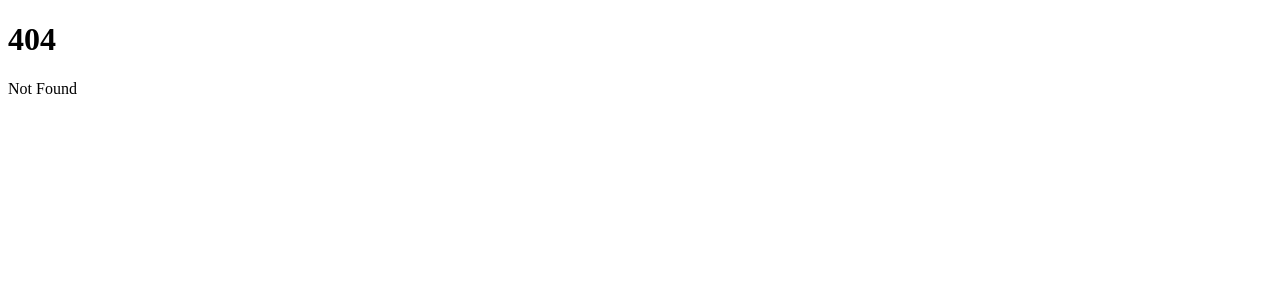
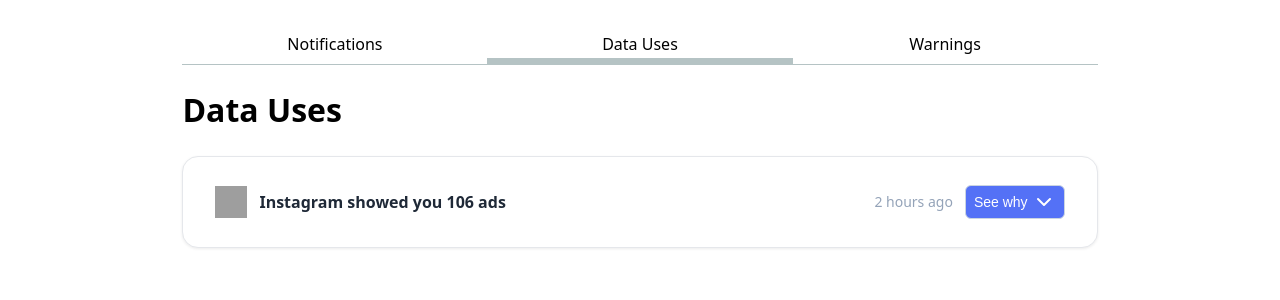
Before and after one commit to nicolatl/mytrace-web, a SvelteKit app: page /datauses in a window 1280 px wide. Before the commit this address had no page. Shown: the top 300 px of the page. Built offline with nearby package versions, Linux system fonts and the light colour scheme; grey boxes are pictures that could not be loaded.

Commit message:
prototype data uses card

```diff
--- a/src/app.html
+++ b/src/app.html
@@ -5,6 +5,9 @@
 		<link rel="icon" href="%sveltekit.assets%/favicon.png" />
 		<meta name="viewport" content="width=device-width" />
 		%sveltekit.head%
+		<title>MyTrace Web</title>
+		<link rel="stylesheet" href="%sveltekit.assets%/style.css" />
+		<script src="%sveltekit.assets%/global.js" type="module"></script>
 	</head>
 	<body data-sveltekit-preload-data="hover">
 		<div style="display: contents">%sveltekit.body%</div>
--- /dev/null
+++ b/src/lib/DataUse.svelte
@@ -0,0 +1,67 @@
+<script>
+  import { ChevronDown, ChevronUp } from 'lucide-svelte';
+
+  export let data;
+  export let logosrc;
+
+  let expanded = false;
+
+  function toggleExpand() {
+    expanded = !expanded;
+  }
+</script>
+
+<div class="card">
+  <div class="card-header">
+    <img src={logosrc} alt="Company logo" width="32" height="32" />
+
+    <div class="title">
+      <h3>
+        {data.context.controller} {data.context.operation}
+      </h3>
+    </div>
+
+    <div style="margin-left: auto; display: flex; gap: 0.75rem; align-items: center;">
+      <span class="timestamp">{data.timestamp}</span>
+      <button on:click={toggleExpand}>
+        {#if expanded}
+          Hide <ChevronUp width="16" height="16" />
+        {:else}
+          See why <ChevronDown width="16" height="16" />
+        {/if}
+      </button>
+    </div>
+  </div>
+
+  {#if expanded}
+  <div class="card-expanded">
+
+    <h4>Data Used</h4>
+    <ul class="data-used-list">
+      {#each data.context.data as item}
+        <li>
+          <img src={item.logo} alt={item.provider} class="data-logo" />
+          <div class="data-info">
+            <div class="data-type">{item.type}</div>
+            <div class="data-provider">Provided by {item.provider}</div>
+          </div>
+        </li>
+      {/each}
+    </ul>
+
+    <h4>Used Because</h4>
+    <div class="consent-info">
+      <p><strong>Status:</strong> {data.context.basis.status}</p>
+      <p><strong>Expires:</strong> {data.context.basis.expiry}</p>
+      <ul>
+        {#each data.context.basis.terms as [datum, purpose]}
+          <li><strong>{datum}</strong> for {purpose}</li>
+        {/each}
+      </ul>
+    </div>
+
+  </div>
+{/if}
+
+
+</div>
--- /dev/null
+++ b/src/routes/+layout.svelte
@@ -0,0 +1,43 @@
+<script>
+    import { page } from "$app/stores";
+    let pages = [
+        { url: "./", title: "Notifications" },
+        { url: "./datauses", title: "Data Uses" },
+        { url: "./warnings", title: "Warnings" }
+    ];
+
+</script>
+
+<html lang="en">
+    <nav>
+        {#each pages as p}
+            <a href={p.url} class:current={"." + $page.route.id === p.url}>
+                {p.title}
+            </a>
+        {/each}
+    </nav>
+</html>
+<style>
+    nav {
+        --border-color: oklch(50% 10% 200 / 40%);
+        display: flex;
+        margin-bottom: 1rem;
+        border-bottom: 1px solid var(--border-color);
+    }
+    nav a {
+        flex: 1;
+        text-decoration: none;
+        color: inherit;
+        text-align: center;
+        padding: 0.5em;
+    }
+    nav a.current {
+        border-bottom: 0.4em solid var(--border-color);
+        padding-bottom: 0.1em;
+    }
+    nav a:hover {
+        border-bottom: 0.4em solid var(--color-accent);
+        padding-bottom: 0.1em;
+    }
+</style>
+<slot />
--- a/src/routes/+page.svelte
+++ b/src/routes/+page.svelte
@@ -1,2 +1,2 @@
-<h1>Welcome to SvelteKit</h1>
-<p>Visit <a href="https://kit.svelte.dev">kit.svelte.dev</a> to read the documentation</p>
+<h1>Notifications</h1>
+<p></p>
--- /dev/null
+++ b/src/routes/datauses/+page.svelte
@@ -0,0 +1,36 @@
+<script>
+    import DataUse from "$lib/DataUse.svelte";
+</script>
+<h1>Data Uses</h1>
+<DataUse data={{
+  context: {
+    controller: "Instagram",
+    operation: "showed you 106 ads",
+    data: [
+    {
+      type: "Browsing data",
+      provider: "Google",
+      logo: "https://upload.wikimedia.org/wikipedia/commons/2/2f/Google_2015_logo.svg"
+    },
+    {
+      type: "Purchase history",
+      provider: "Amazon",
+      logo: "https://upload.wikimedia.org/wikipedia/commons/a/a9/Amazon_logo.svg"
+    },
+    {
+      type: "Content interactions",
+      provider: "Instagram",
+      logo: "https://upload.wikimedia.org/wikipedia/commons/e/e7/Instagram_logo_2016.svg"
+    }],
+    basis: {
+      controller: "Instagram",
+      status: "Active",
+      expiry: "2025-12-31",
+      terms: [
+        ["email address", "ad targeting"],
+        ["browsing history", "feed recommendations"]
+      ]
+    }
+  },
+  timestamp: "2 hours ago"
+}} logosrc="https://upload.wikimedia.org/wikipedia/commons/a/a5/Instagram_icon.png"/>
--- /dev/null
+++ b/src/routes/warnings/+page.svelte
@@ -0,0 +1 @@
+<h1>Warnings</h1>
--- /dev/null
+++ b/static/style.css
@@ -0,0 +1,156 @@
+:root {
+  --color-accent: oklch(63% 0.19 275deg);
+}
+body {
+    /* Set line height to 1.5 times the font size
+       and use the OS’s UI font as the website font
+     */
+    font: 100%/1.5 system-ui;
+    max-width: 100ch;
+    margin-inline: auto;
+    padding: 1em;
+    accent-color: var(--color-accent);
+}
+
+/* Card wrapper */
+.card {
+  padding: 1rem;
+  margin-bottom: 1rem;
+  border: 1px solid #e5e7eb;
+  border-radius: 1rem;
+  background-color: #ffffff;
+  box-shadow: 0 1px 3px rgba(0, 0, 0, 0.08);
+  transition: box-shadow 0.2s ease;
+}
+
+.card:hover {
+  box-shadow: 0 4px 8px rgba(0, 0, 0, 0.12);
+}
+
+.card-header {
+  display: flex;
+  align-items: center;
+  gap: 0.75rem;
+  padding: 0.75rem 1rem;
+}
+
+.card-header h3 {
+  margin: 0;
+  font-size: 1rem;
+  font-weight: 600;
+  color: #1f2937;
+}
+
+.card-header button {
+  border: 1px solid #cbd5e1;
+  padding: 0.25rem 0.5rem;
+  border-radius: 0.375rem;
+  display: flex;
+  align-items: center;
+  gap: 0.25rem;
+  cursor: pointer;
+  font-size: 0.875rem;
+}
+
+
+/* Card content section */
+.card-content {
+  margin-top: 0.75rem;
+  border-top: 1px solid #e2e8f0;
+}
+
+button {
+  display: inline-flex;
+  align-items: center;
+  gap: 0.5rem;
+  padding: 0.5rem 0.75rem;
+  background-color: oklch(60% 0.2 270);
+  color: white;
+  border: none;
+  border-radius: 0.5rem;
+  font-size: 0.95rem;
+  cursor: pointer;
+  transition: background-color 0.2s ease, box-shadow 0.2s ease;
+}
+
+button:hover {
+  background-color: oklch(65% 0.22 270);
+  box-shadow: 0 2px 5px rgba(0, 0, 0, 0.15);
+}
+
+button:active {
+  background-color: oklch(55% 0.18 270);
+}
+
+.timestamp {
+  color: #94a3b8;
+  font-size: 0.875rem;
+  margin-left: 1rem;
+}
+
+.card-expanded {
+  padding: 1rem;
+  border-top: 1px solid #e2e8f0;
+}
+
+.card-expanded h4 {
+  font-size: 1rem;
+  margin-bottom: 0.5rem;
+  color: #1f2937;
+}
+
+.data-used-list {
+  list-style: none;
+  padding: 0;
+  margin: 0 0 1rem 0;
+}
+
+.data-used-list li {
+  display: flex;
+  align-items: center;
+  gap: 0.75rem;
+  padding: 0.5rem 0;
+  border-bottom: 1px solid #f1f5f9;
+}
+
+.data-logo {
+  width: 20px;
+  height: 20px;
+}
+
+.data-info {
+  display: flex;
+  flex-direction: column;
+}
+
+.data-type {
+  font-size: 0.95rem;
+  font-weight: 600;
+  color: #1f2937;
+}
+
+.data-provider {
+  font-size: 0.75rem;
+  color: #64748b;
+}
+
+.consent-info {
+  margin-top: 1rem;
+}
+
+.consent-info p {
+  margin: 0.25rem 0;
+  font-size: 0.85rem;
+  color: #334155;
+}
+
+.consent-info ul {
+  list-style: disc inside;
+  margin: 0.5rem 0 0 0;
+  padding: 0;
+}
+
+.consent-info li {
+  font-size: 0.85rem;
+  color: #334155;
+}
```
Also changed, not shown: static/global.js (added).
